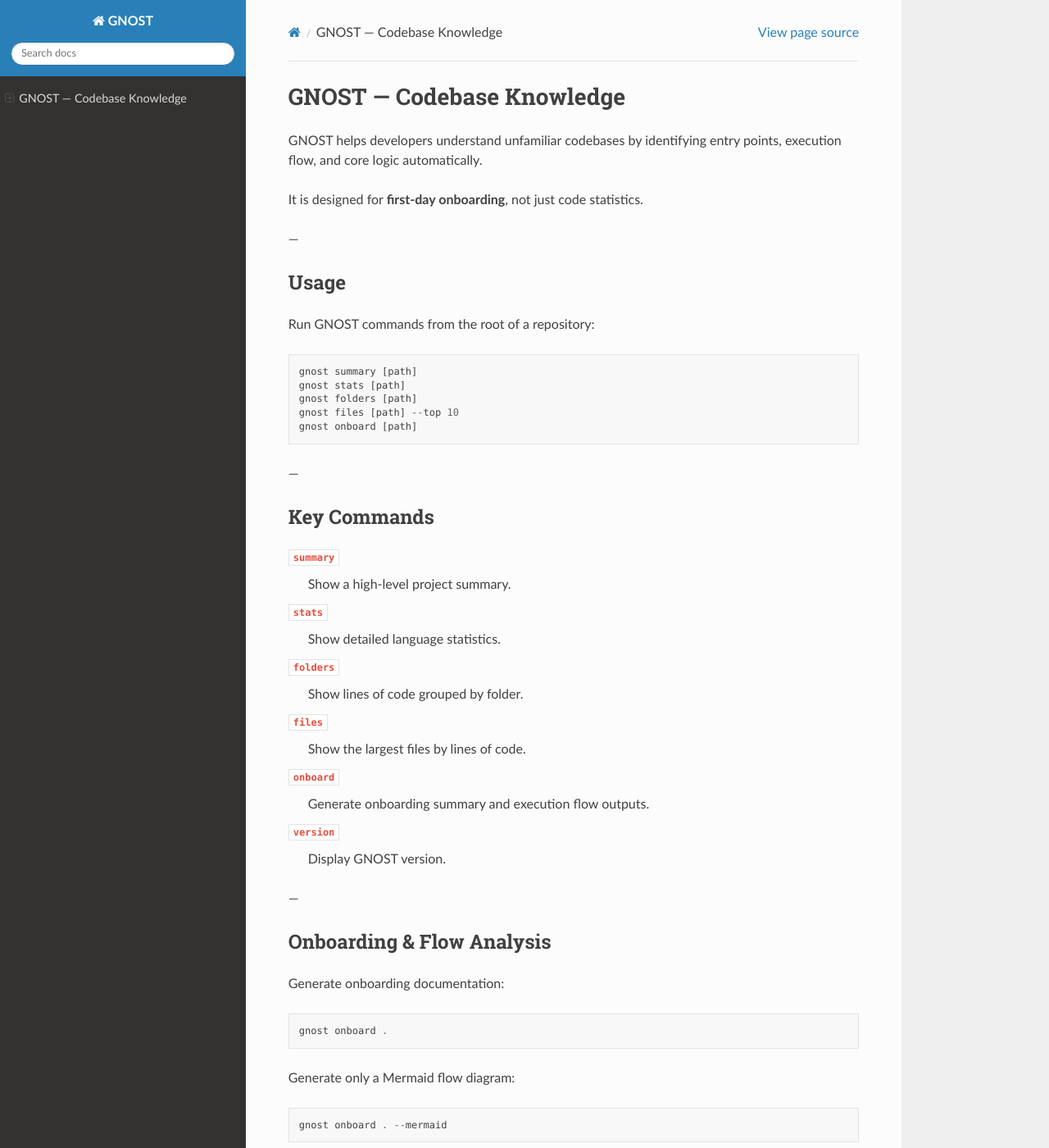
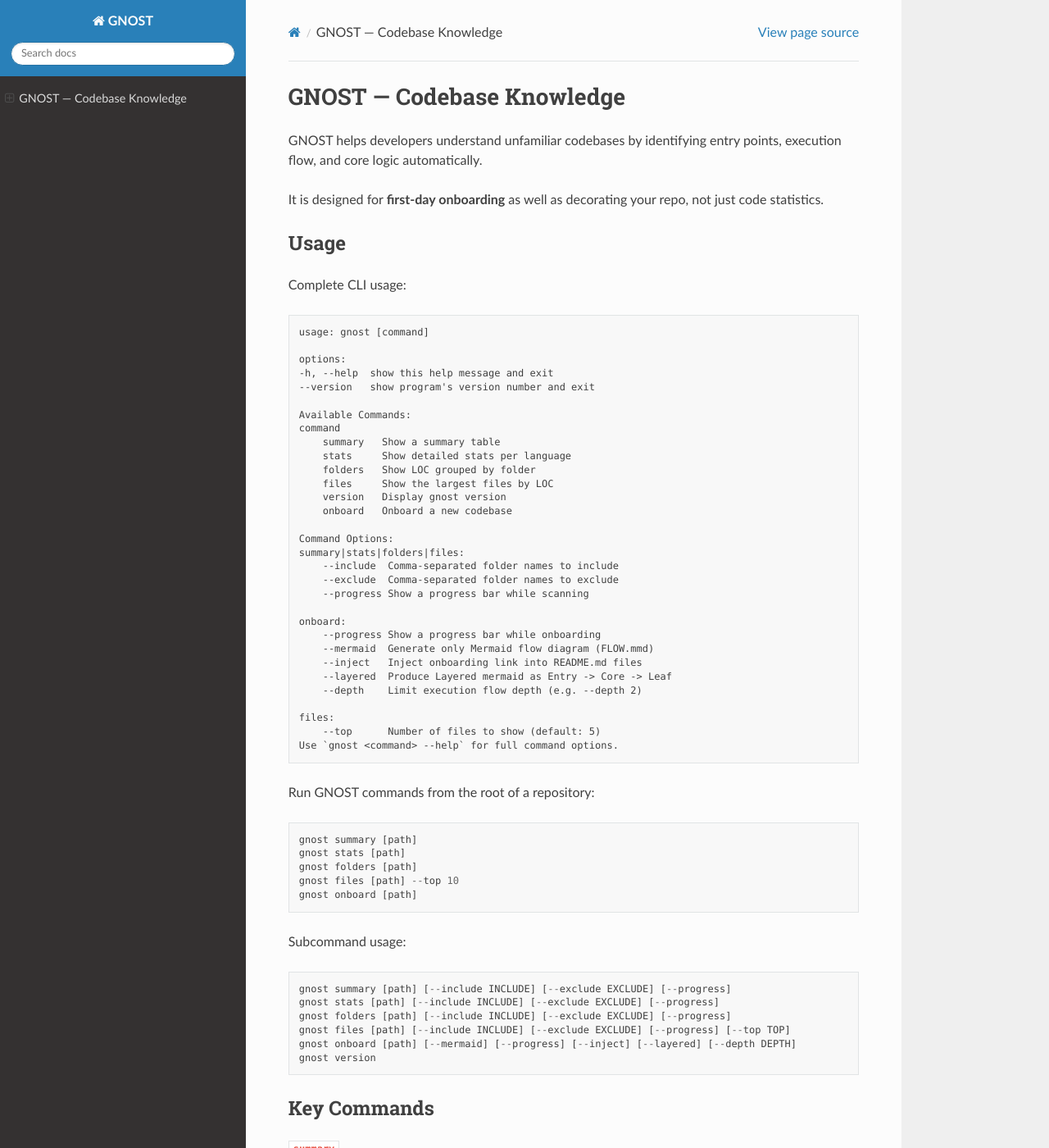
Before and after one commit to mohdzain98/gnost, a Sphinx documentation site: the page built from docs/index.rst, in a window 1280 px wide and 1400 px high. Shown: the whole window at 82% size. Built offline with Sphinx 7.4.7 and the Read the Docs theme 3.1.0, drawn with Linux system fonts in a browser that asks for light colours; some of the changed text lies outside the part shown.

Commit message:
updated files

```diff
--- a/docs/index.rst
+++ b/docs/index.rst
@@ -4,12 +4,45 @@
 GNOST helps developers understand unfamiliar codebases by identifying
 entry points, execution flow, and core logic automatically.
 
-It is designed for **first-day onboarding**, not just code statistics.
-
----
+It is designed for **first-day onboarding** as well as decorating your repo, not just code statistics.
 
 Usage
 -----
+
+Complete CLI usage::
+
+    usage: gnost [command]
+
+    options:
+    -h, --help  show this help message and exit
+    --version   show program's version number and exit
+
+    Available Commands:
+    command
+        summary   Show a summary table
+        stats     Show detailed stats per language
+        folders   Show LOC grouped by folder
+        files     Show the largest files by LOC
+        version   Display gnost version
+        onboard   Onboard a new codebase
+
+    Command Options:
+    summary|stats|folders|files:
+        --include  Comma-separated folder names to include
+        --exclude  Comma-separated folder names to exclude
+        --progress Show a progress bar while scanning
+
+    onboard:
+        --progress Show a progress bar while onboarding
+        --mermaid  Generate only Mermaid flow diagram (FLOW.mmd)
+        --inject   Inject onboarding link into README.md files
+        --layered  Produce Layered mermaid as Entry -> Core -> Leaf
+        --depth    Limit execution flow depth (e.g. --depth 2)
+
+    files:
+        --top      Number of files to show (default: 5)
+    Use `gnost <command> --help` for full command options.
+
 
 Run GNOST commands from the root of a repository::
 
@@ -19,7 +52,15 @@
     gnost files [path] --top 10
     gnost onboard [path]
 
----
+Subcommand usage::
+
+    gnost summary [path] [--include INCLUDE] [--exclude EXCLUDE] [--progress]
+    gnost stats [path] [--include INCLUDE] [--exclude EXCLUDE] [--progress]
+    gnost folders [path] [--include INCLUDE] [--exclude EXCLUDE] [--progress]
+    gnost files [path] [--include INCLUDE] [--exclude EXCLUDE] [--progress] [--top TOP]
+    gnost onboard [path] [--mermaid] [--progress] [--inject] [--layered] [--depth DEPTH]
+    gnost version
+
 
 Key Commands
 ------------
@@ -42,7 +83,6 @@
 ``version``
     Display GNOST version.
 
----
 
 Onboarding & Flow Analysis
 --------------------------
@@ -58,9 +98,13 @@
 This produces:
 
 - **ONBOARD.md** — onboarding guide for new contributors
-- **FLOW.mmd** — pure Mermaid execution flow diagram
+- **flow folder** — pure Mermaid execution flow diagrams
 
----
+  - *flow-full.md* — Full Flow diagram
+  - *flow-overview.mmd* — Overview Mermaid with entry and core nodes
+  - *entry-paths.md* — Mermaid of different entry paths
+  - *folder-paths.md* — Mermaid of all paths inside different folders
+
 
 Options
 -------
@@ -74,13 +118,27 @@
 ``--top``
     Number of files to show with ``files``.
 
+``--progress``
+    Show a progress bar while scanning or onboarding.
+
+``--mermaid``
+    Generate only Mermaid flow diagram (FLOW.mmd) (onboard).
+
+``--inject``
+    Inject onboarding link into README.md (onboard).
+
+``--layered``
+    Produce Layered mermaid as Entry -> Core -> Leaf (onboard).
+
+``--depth``
+    Limit execution flow depth (onboard) (e.g. ``--depth 2``).
+
 ``--version``
     Show version and exit.
 
 ``--help``
     Show help information.
 
----
 
 Examples
 --------
@@ -95,11 +153,22 @@
 
     gnost onboard . --mermaid
 
+Generate layered flow diagram::
+
+    gnost onboard . --layered
+
+Generate flow diagram with desired depth::
+
+    gnost onboard . --depth N
+
+Generate layered flow diagram with depth of 3::
+
+    gnost onboard . --layered --depth 3
+
 Show largest files::
 
     gnost files src --top 20
 
----
 
 Supported Languages
 -------------------
@@ -109,7 +178,6 @@
 - TypeScript
 - Java
 
----
 
 Links
 -----
--- a/gnost/__init__.py
+++ b/gnost/__init__.py
@@ -1 +1 @@
-__version__ = "0.1.2"
+__version__ = "0.2.0"
--- a/pyproject.toml
+++ b/pyproject.toml
@@ -1,6 +1,6 @@
 [project]
 name = "gnost"
-version = "0.1.2"
+version = "0.2.0"
 description = "GNOST — Codebase Knowledge"
 readme = "README.md"
 requires-python = ">=3.8"
@@ -27,6 +27,7 @@
 Documentation = "https://gnost.readthedocs.io"
 Source = "https://github.com/mohdzain98/gnost"
 Issues = "https://github.com/mohdzain98/gnost/issues"
+Changelog = "https://github.com/mohdzain98/gnost/blob/main/CHANGELOG.md"
 
 [project.scripts]
 gnost = "gnost.cli:main"
```
Also changed, not shown: CHANGELOG.md (+68 -16 lines), README.md (+27 -74 lines), 1 other file.
